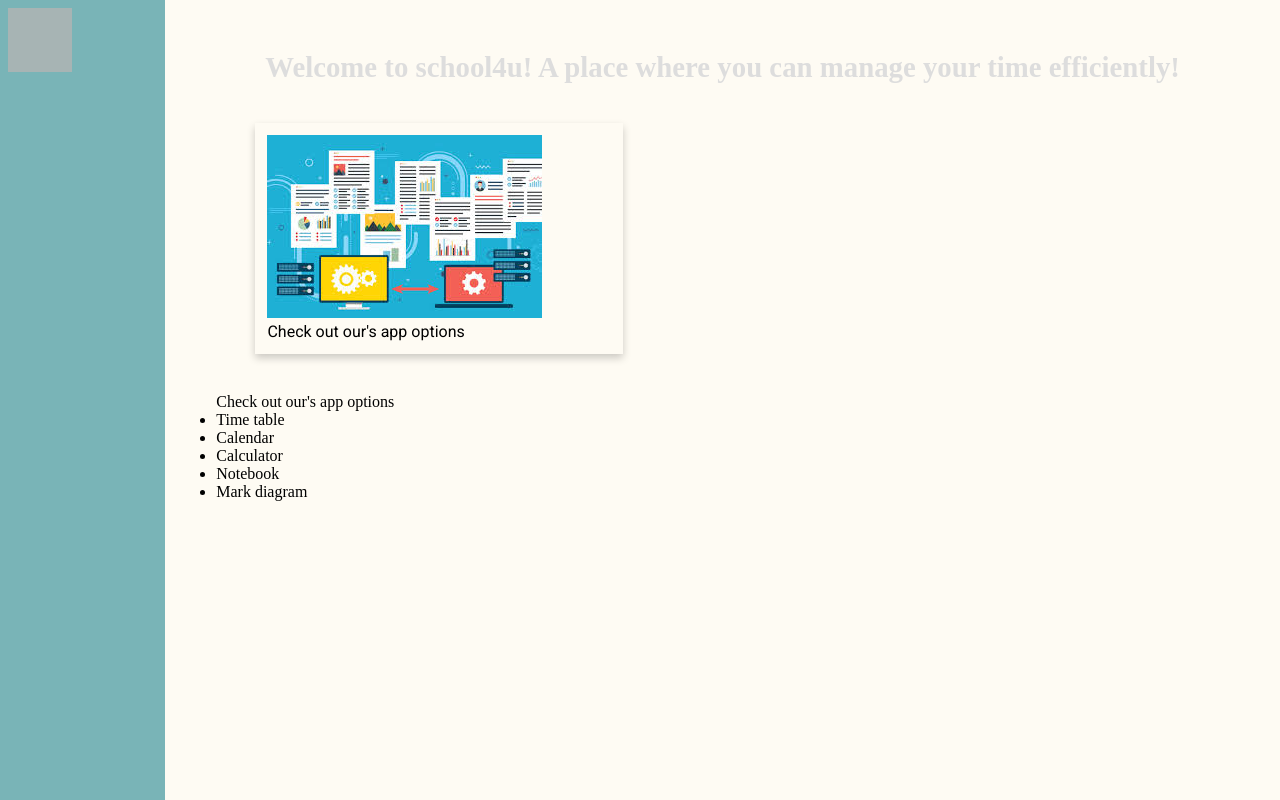
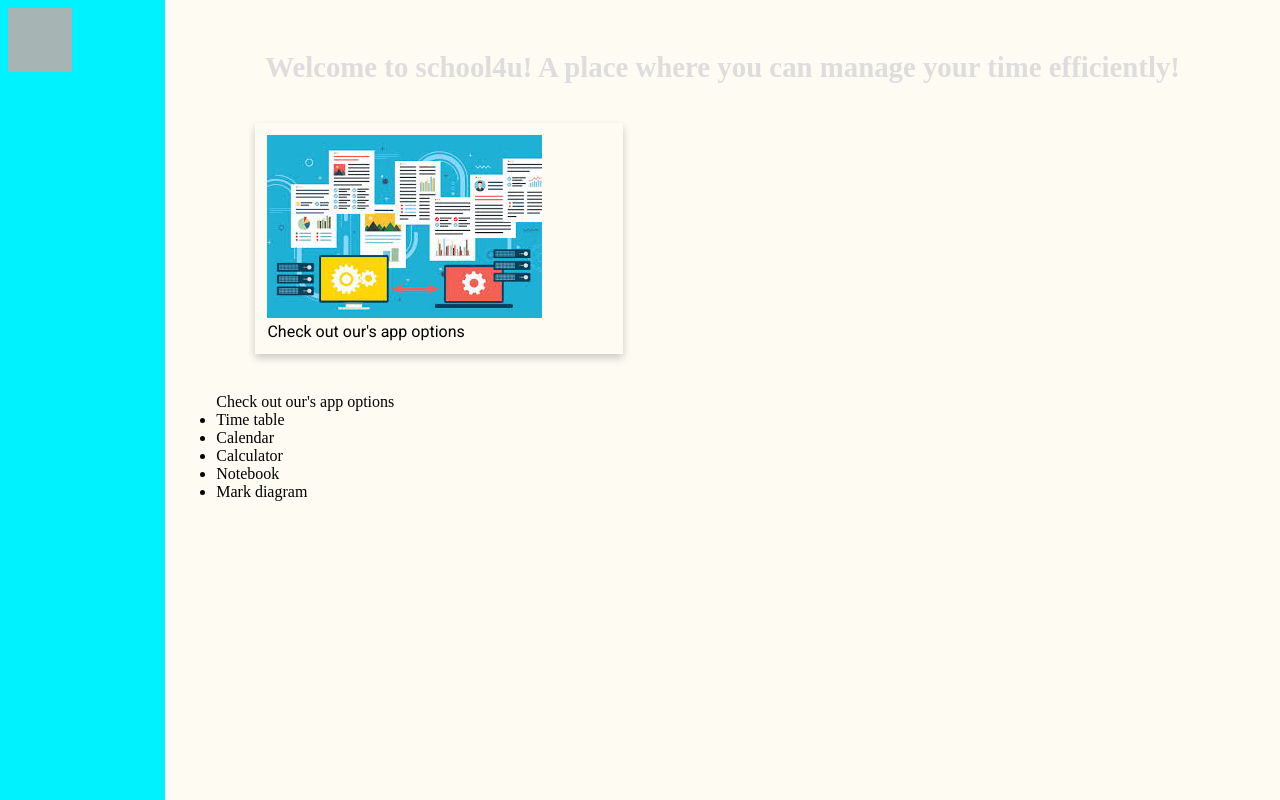
Before and after one commit to B-P-Coders/coding-night, a React (Create React App) app in the folder src/: page / in a window 1280 px wide. Built offline with nearby package versions, Linux system fonts and the light colour scheme; a web font is replaced by a local one.

Commit message:
Changed the color of side bar becouse it was to falconius

```diff
--- a/src/public/themes/default.css
+++ b/src/public/themes/default.css
@@ -1,7 +1,7 @@
 @import url('https://fonts.googleapis.com/css2?family=Montserrat&family=Oswald&family=Righteous&family=Roboto&display=swap');
 
 :root {
-    --primary-color: #79B4B7;
+    --primary-color: #00f2ff;
     --secondary-color: #FEFBF3;
     --accent-color: #212121;
     --secondary-accent-color: #FF9B6A;
```
